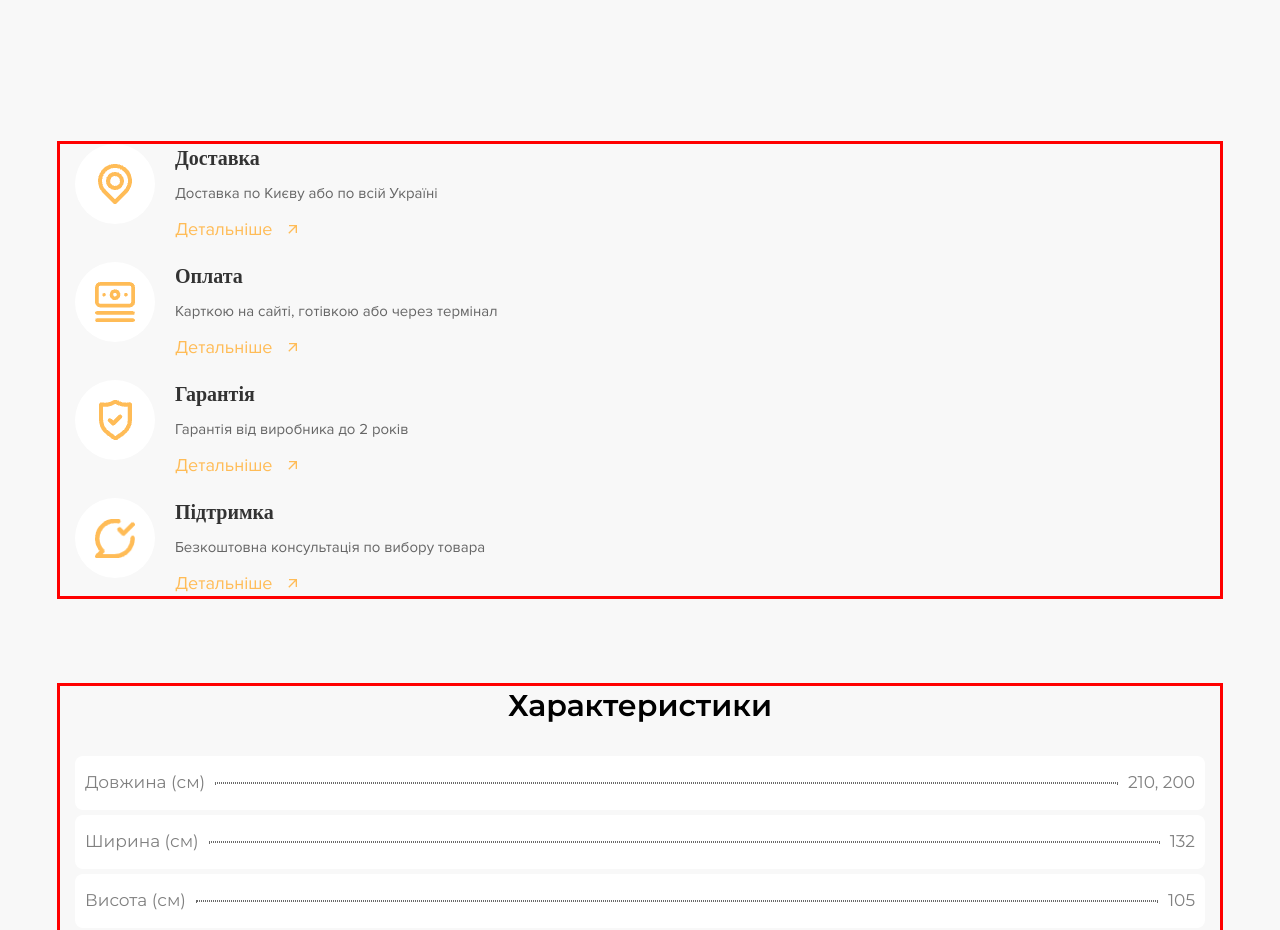
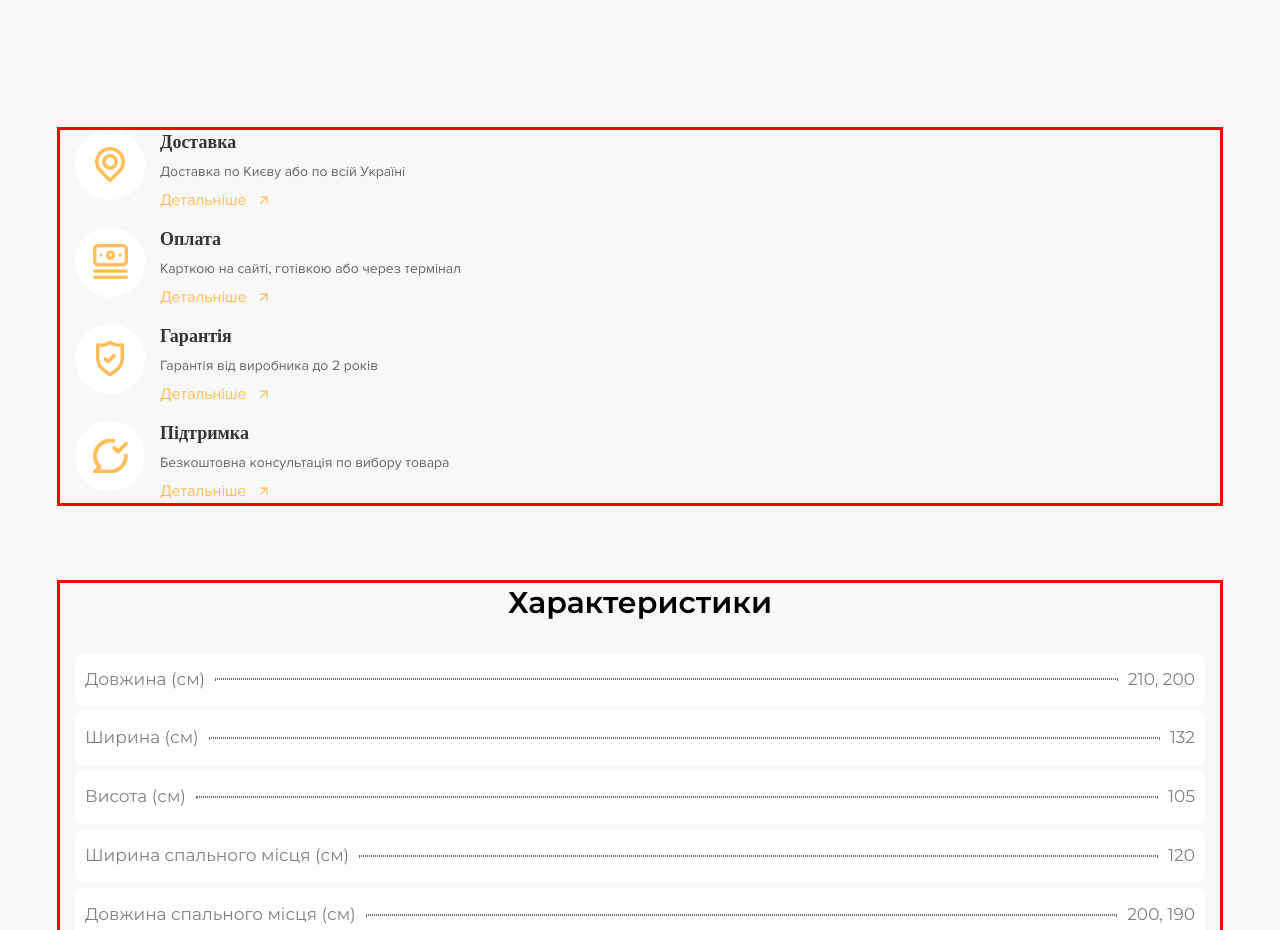
Before and after one commit to Tate-T/krovato-react, a React (Create React App) app: page / in a window 1280 px wide. Shown: the part 1168-2098 px from the top of the page. Built offline with nearby package versions, Linux system fonts and the light colour scheme; the HTML template or start-up script is replaced by a standard one; a web font is replaced by a local one.

Commit message:
уменьшение

```diff
--- a/src/pages/ProductCard/Conditions/Conditions.module.scss
+++ b/src/pages/ProductCard/Conditions/Conditions.module.scss
@@ -3,23 +3,23 @@ $primary-hover: #e5a94a;
 
 .conditions {
   background-color: #f8f8f8;
-  padding-bottom: 50px;
-  margin-top: 59px;
+  padding-bottom: 40px;
+  margin-top: 45px;
 
   &__list {
     display: flex;
-    gap: 20px;
+    gap: 15px;
     flex-direction: column;
 
     @media screen and (min-width: 1290px) {
       flex-direction: row;
-      gap: 30px;
+      gap: 25px;
     }
   }
 
   &__item {
     display: flex;
-    gap: 20px;
+    gap: 15px;
     transition: transform 0.3s;
 
     &:hover {
@@ -28,8 +28,8 @@ $primary-hover: #e5a94a;
   }
 
   &__iconBc {
-    width: 80px;
-    height: 80px;
+    width: 70px;
+    height: 70px;
     background-color: #fff;
     border-radius: 50%;
     display: flex;
@@ -42,25 +42,25 @@ $primary-hover: #e5a94a;
     }
 
     img {
-      max-width: 40px; /* Уменьшил размер картинок */
-      max-height: 40px;
+      max-width: 35px;
+      max-height: 35px;
       object-fit: contain;
     }
   }
 
   &__svg {
-    width: 33.794px;
-    height: 40px;
+    width: 30px;
+    height: 35px;
     fill: $primary-color;
   }
 
   &__subtitle {
     color: #333333;
     font-family: "Proxima Nova";
-    font-size: 20px;
+    font-size: 18px;
     font-weight: 600;
-    line-height: 28px;
-    margin-bottom: 11px;
+    line-height: 24px;
+    margin-bottom: 8px;
     text-align: left;
 
     @media screen and (min-width: 1290px) {
@@ -70,29 +70,29 @@ $primary-hover: #e5a94a;
 
   &__textBox {
     @media screen and (max-width: 480px) {
-      width: 219px;
+      width: 200px;
     }
   }
 
   &__text {
     color: #666666;
     font-family: "Proxima Nova";
-    font-size: 15px;
+    font-size: 14px;
     font-weight: 400;
-    line-height: 1.46;
+    line-height: 1.4;
     width: 100%;
     text-align: left;
 
     @media screen and (min-width: 1290px) {
-      width: 200px;
+      width: 180px;
     }
   }
 
   &__more {
     display: flex;
-    gap: 13px;
+    gap: 10px;
     align-items: center;
-    margin-top: 11px;
+    margin-top: 8px;
     transition: transform 0.3s;
 
     &:hover {
@@ -103,15 +103,15 @@ $primary-hover: #e5a94a;
     span {
       color: $primary-color;
       font-family: "Proxima Nova";
-      font-size: 18px;
+      font-size: 16px;
       font-weight: 400;
-      line-height: 1.46;
+      line-height: 1.4;
     }
   }
 
   &__arrow {
-    width: 16px;
-    height: 16px;
+    width: 14px;
+    height: 14px;
     fill: $primary-color;
   }
 }
```
